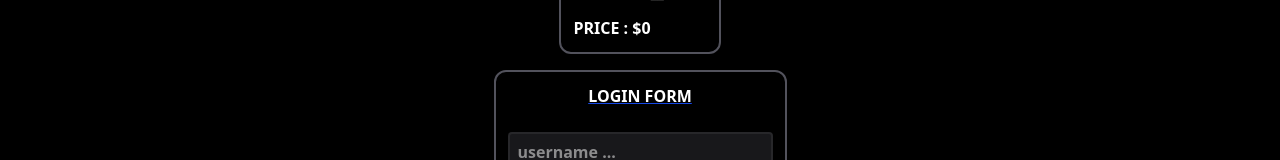
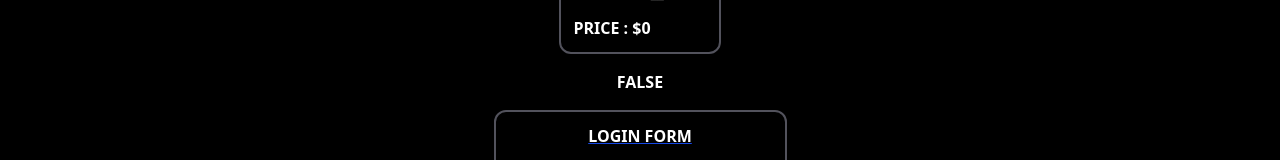
Before and after one commit to PouryaSoleimani/ANGULAR__TRAINING, an Angular app: page / in a window 1280 px wide. Shown: the part 1264-1424 px from the top of the page. Built offline with nearby package versions, Linux system fonts and the light colour scheme.

Commit message:
IF__STATES

```diff
--- a/src/app/app.html
+++ b/src/app/app.html
@@ -53,7 +53,11 @@
     <p>TITLE: {{ inputStringValue.length ? inputStringValue : ' NO__TITLE' }}</p>
     <p>PRICE : ${{ inputNumberValue.toLocaleString() }}</p>
   </div>
-
+  @if (isDisabled == false) {
+  <div class="text-white w-fit mx-auto my-4">FALSE</div>
+  } @else {
+  <div class="text-white w-fit mx-auto my-4">TRUE</div>
+  }
   <app-form-component></app-form-component>
   <app-footer />
 </main>
--- a/src/app/app.ts
+++ b/src/app/app.ts
@@ -1,14 +1,15 @@
-import { Component, signal } from '@angular/core';
+import { Component, NgModule, signal } from '@angular/core';
 import { RouterOutlet } from '@angular/router';
 import { Header } from './Header/Header';
 import { Footer } from './Footer/footer';
 import { Box } from './Box/box';
 import { FormsModule } from '@angular/forms';
 import { FormComponent } from './form-component/form-component';
+import { CommonModule } from '@angular/common';
 
 @Component({
   selector: 'app-root',
-  imports: [RouterOutlet, Header, Footer, Box, FormsModule, FormComponent],
+  imports: [RouterOutlet, Header, Footer, Box, FormsModule, FormComponent, CommonModule],
   templateUrl: './app.html',
   styleUrl: './app.css',
 })
```
